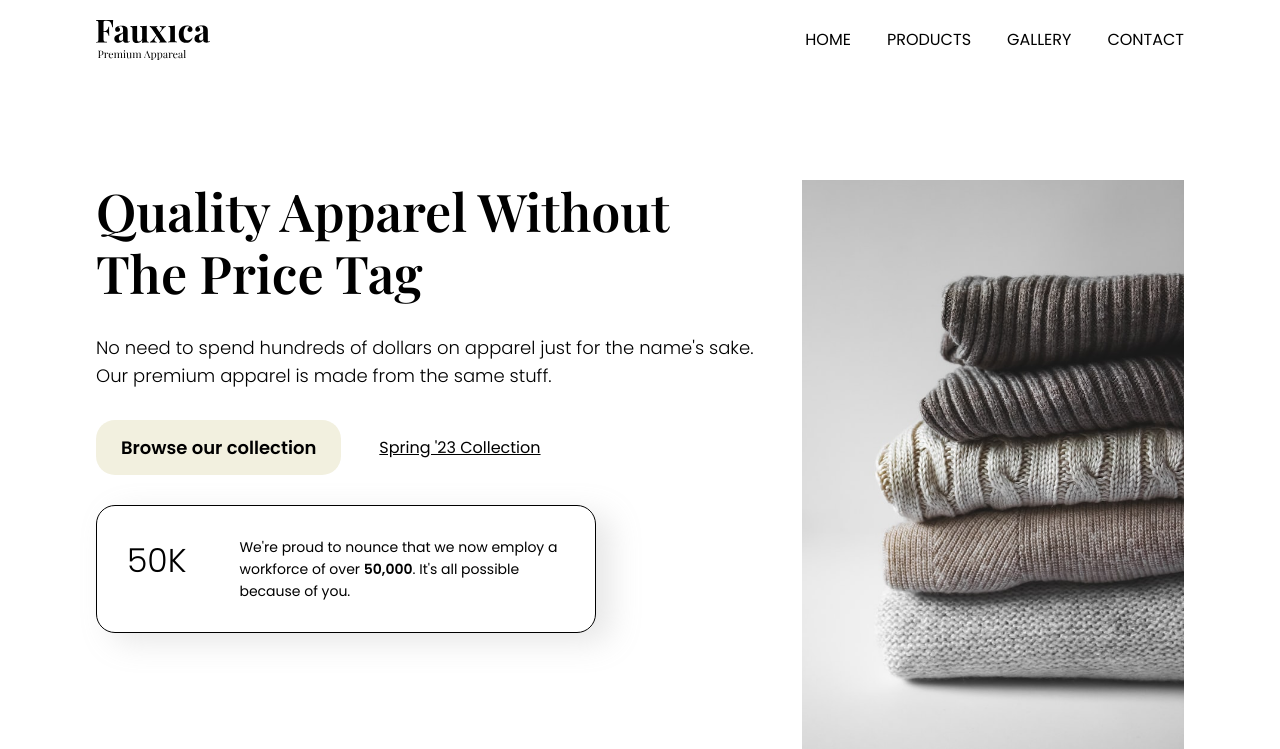
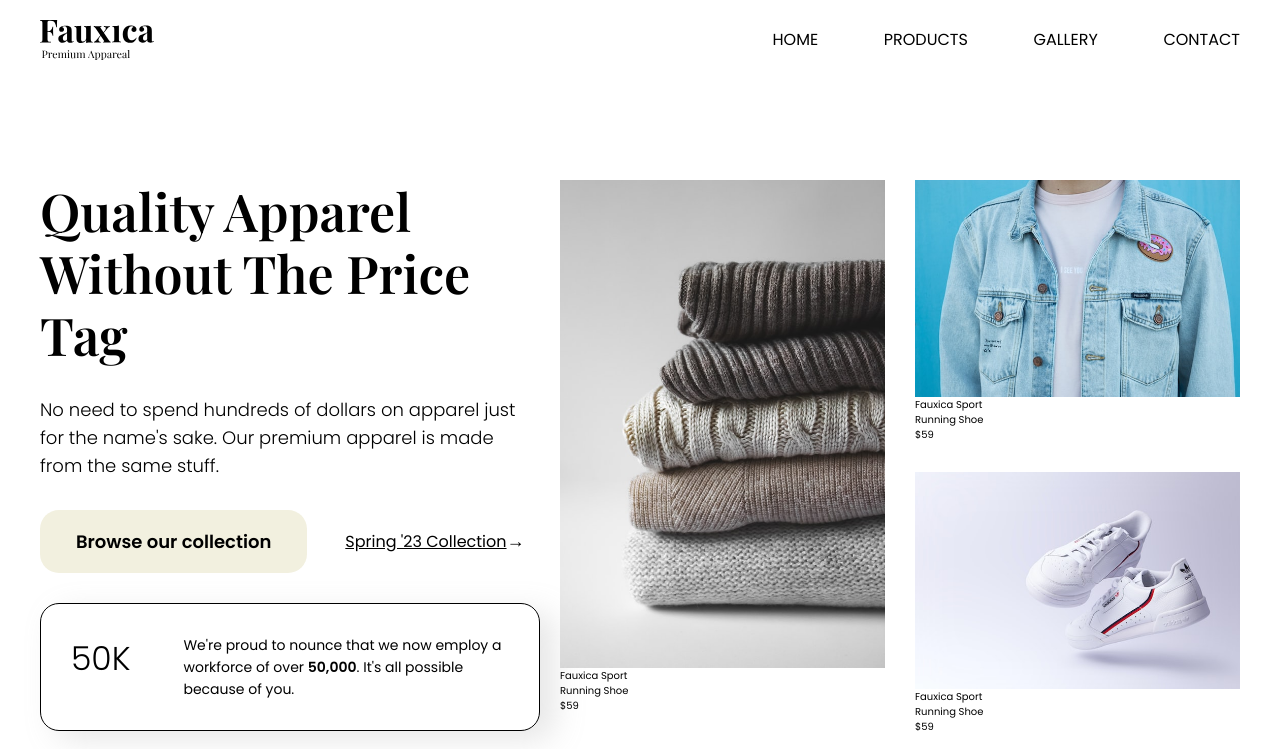
Before and after one commit to AymenDiabi/Fauxica, a website built with Vite: page index.html in a window 1280 px wide. Shown: the top 749 px of the page. Built offline with nearby package versions, Linux system fonts and the light colour scheme.

Commit message:
Added the arrow in the second button

```diff
--- a/index.html
+++ b/index.html
@@ -48,7 +48,7 @@
             </p>
             <div class="btn-box">
               <a href="" class="btn btn-one">Browse our collection</a>
-              <a href="" class="btn btn-two">Spring '23 Collection</a>
+              <a href="" class="btn btn-two">Spring '23 Collection <span>→</span></a>
             </div>
             <div class="announce-box">
               <p class="fiftyk">50K</p>
--- a/style.css
+++ b/style.css
@@ -148,7 +148,7 @@ a:visited {
  /* Landing Page Section  */
 
 .container {
-  width: 85vw;
+  max-width: 120rem;
   margin-inline: auto;
 }
 
@@ -171,7 +171,7 @@ a:visited {
   font-size: 1.6rem;
   display: flex;
   flex-direction: row;
-  gap: 3.6rem;
+  gap: 4.1em;
 }
 
 .nav-list-link:link,
@@ -183,7 +183,7 @@ a:visited {
 
 .hero-section {
   display: flex;
-  gap: 4rem;
+  gap: 2rem;
   margin-top: 10rem;
 }
 
@@ -191,6 +191,7 @@ a:visited {
   display: flex;
   flex-direction: column;
   gap: 3rem;
+  width: 45%;
 }
 
 .primary-heading {
@@ -221,7 +222,7 @@ a:visited {
 .btn-one:visited {
   font-size: 1.8rem;
   font-weight: 700;
-  padding: 1.4rem 2.5rem;
+  padding: 1em 2em;
   background-color: #f2f0df;
   border-radius: 1.9rem;
 }
@@ -230,7 +231,32 @@ a:visited {
 .btn-two:visited {
   font-size: 1.6rem;
   text-decoration: underline;
+  position: relative;
 }
+
+.btn-two:link span {
+  position: absolute;
+  top: -3px;
+  font-size: 1.8rem;
+  transition: all .4s;
+}
+
+.btn-two:link:hover span {
+  padding-left: 6px;
+}
+
+/* .btn-two::after {
+  content: "→";
+  position: absolute;
+  font-weight: bold;
+  font-size: 1.8rem;
+  top: -3px;
+}
+
+.btn-two:hover.btn-two::after,
+.btn-two:active.btn-two::after {
+  right: -25px;
+} */
 
 .announce-box {
   display: flex;
@@ -254,3 +280,16 @@ a:visited {
   font-size: 1.4rem;
   line-height: 2.2rem;
 }
+
+
+/* Right Hero */
+
+.images-wrapper {
+  display: grid;
+  gap: 3rem;
+  grid-template-columns: 1fr 1fr;
+}
+
+.img--1 {
+  grid-row: 1 / 3;
+}
```
